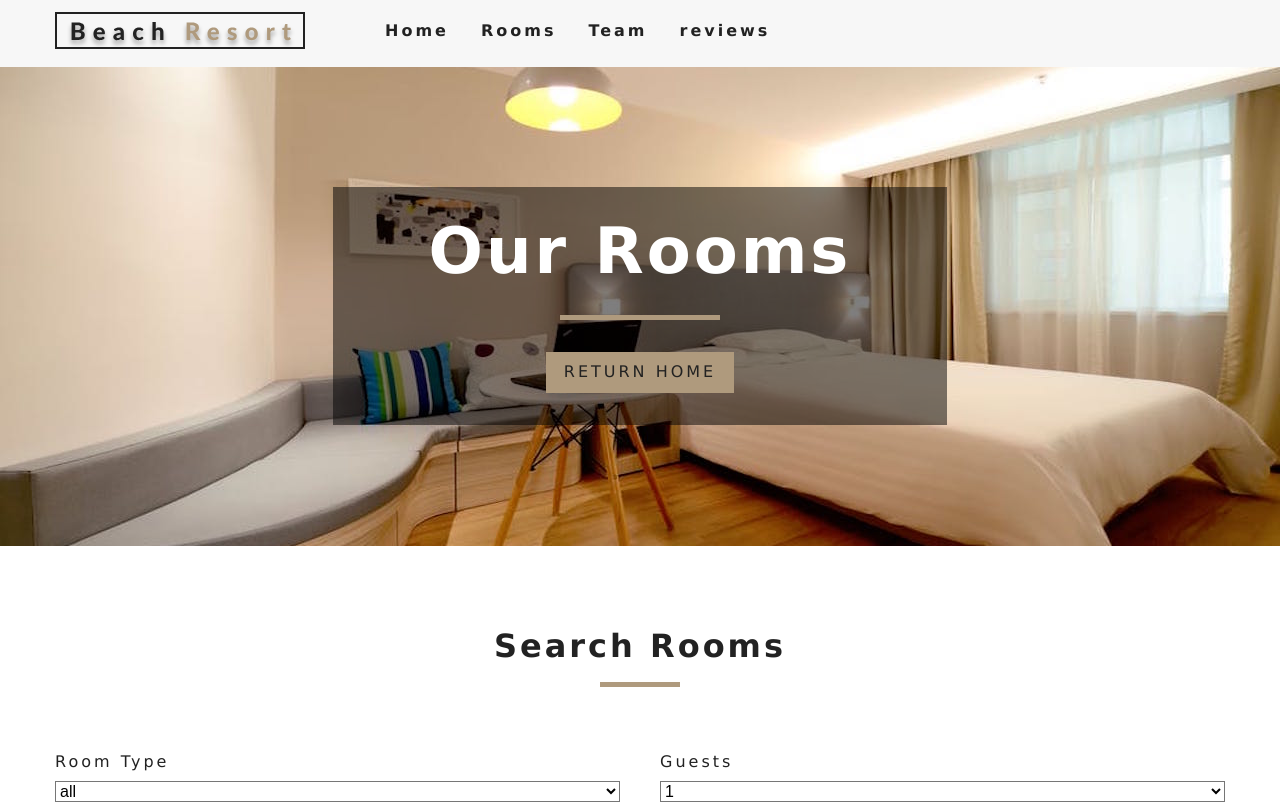
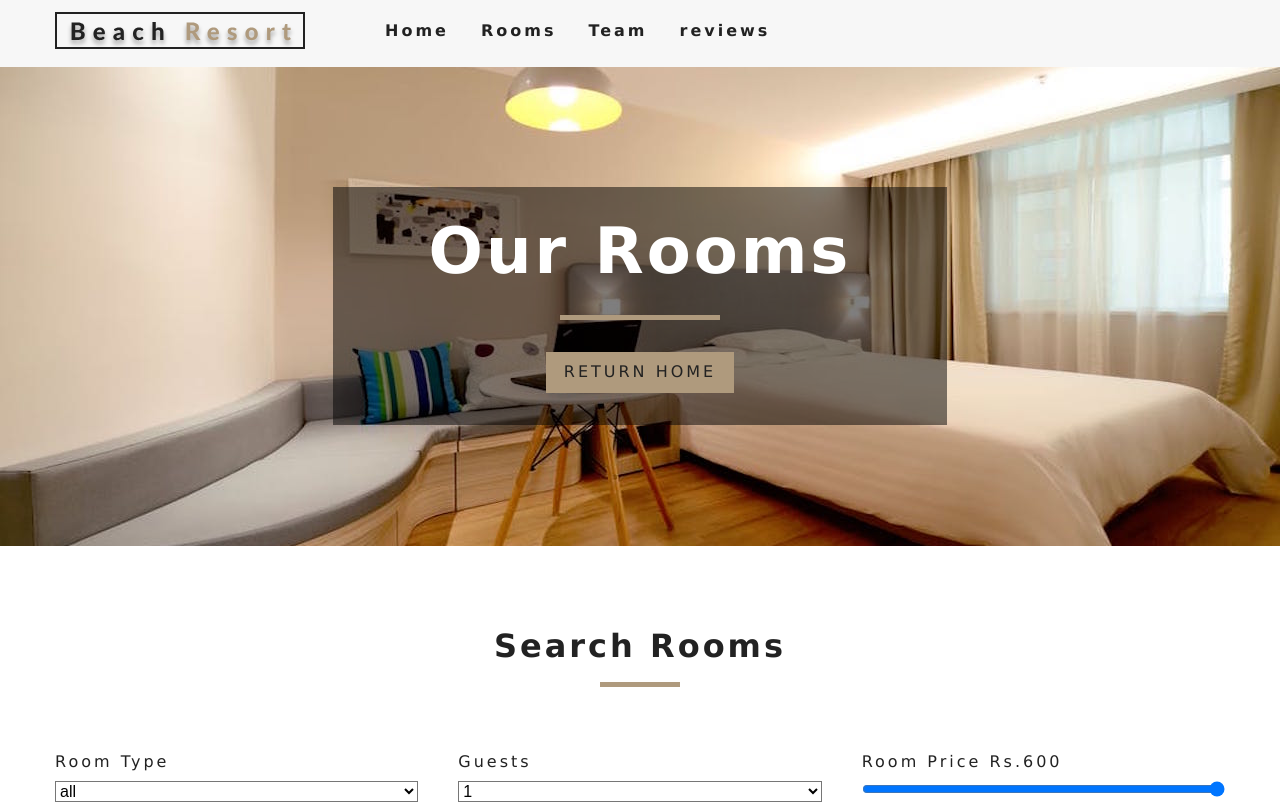
Before and after one commit to nandinee33/luxurious-resort-site, a React (Create React App) app in the folder resort/: page /rooms in a window 1280 px wide. Shown: the top 804 px of the page. Built offline with nearby package versions, Linux system fonts and the light colour scheme.

Commit message:
price filter complete

```diff
--- a/resort/src/components/RoomsFilter.js
+++ b/resort/src/components/RoomsFilter.js
@@ -79,6 +79,22 @@
                 </div>
                 {/* end of guests */}
 
+                {/* room price */}
+                <div className="form-group">
+                <label htmlFor="price">room price Rs.{price}</label>
+                <input
+                    type="range"
+                    name="price"
+                    min={minPrice}
+                    max={maxPrice}
+                    id="price"
+                    value={price}
+                    onChange={handleChange}
+                    className="form-control"
+                />
+                </div>
+                {/* end of room price*/}
+
 
             </form>
         </section>
--- a/resort/src/context.js
+++ b/resort/src/context.js
@@ -84,6 +84,7 @@
         // transform values
         // get capacity
         capacity = parseInt(capacity);
+        price = parseInt(price);
 
         // filter by type
         if (type !== "all") {
@@ -94,6 +95,9 @@
         if (capacity !== 1) {
           tempRooms = tempRooms.filter(room => room.capacity >= capacity);
         }
+
+        // filter by price
+        tempRooms = tempRooms.filter(room => room.price <= price);
 
         this.setState({
           sortedRooms: tempRooms
```
